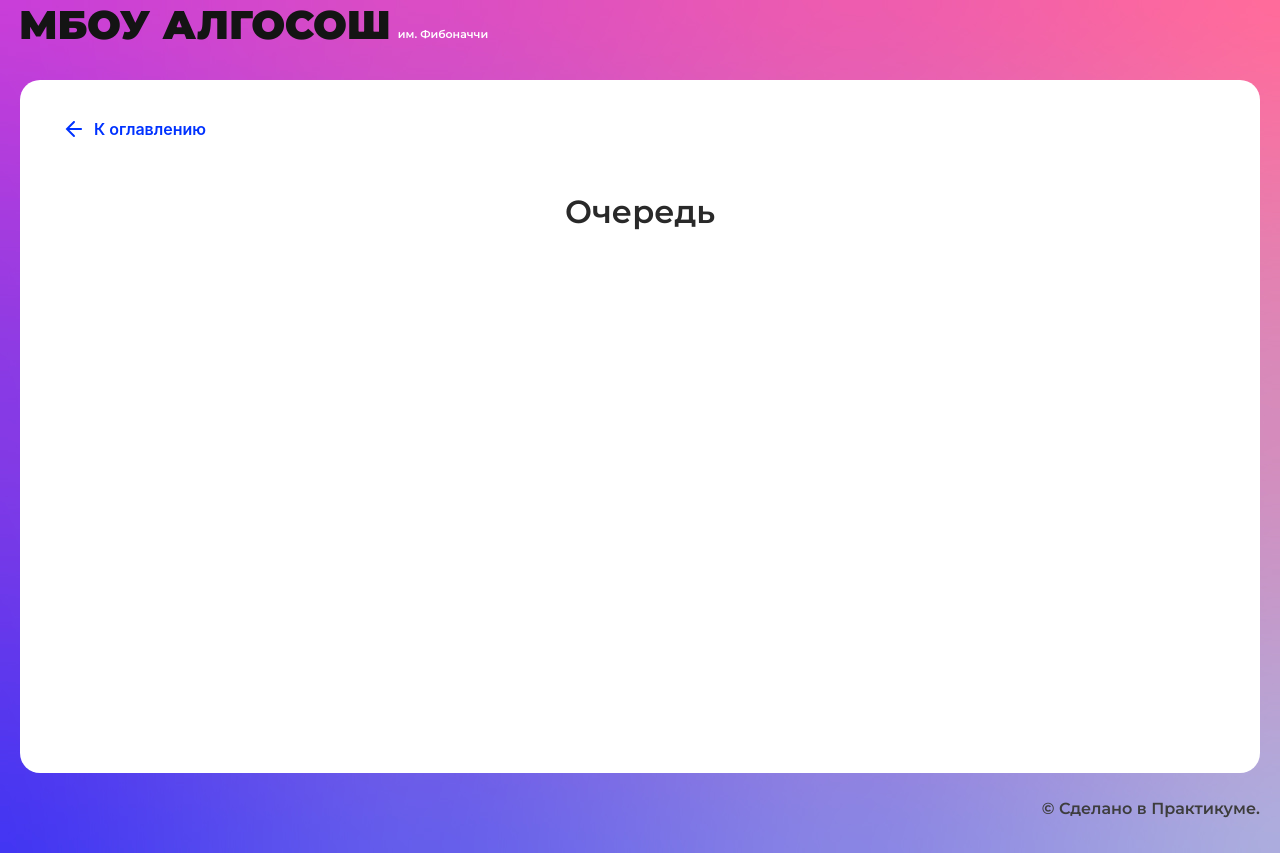
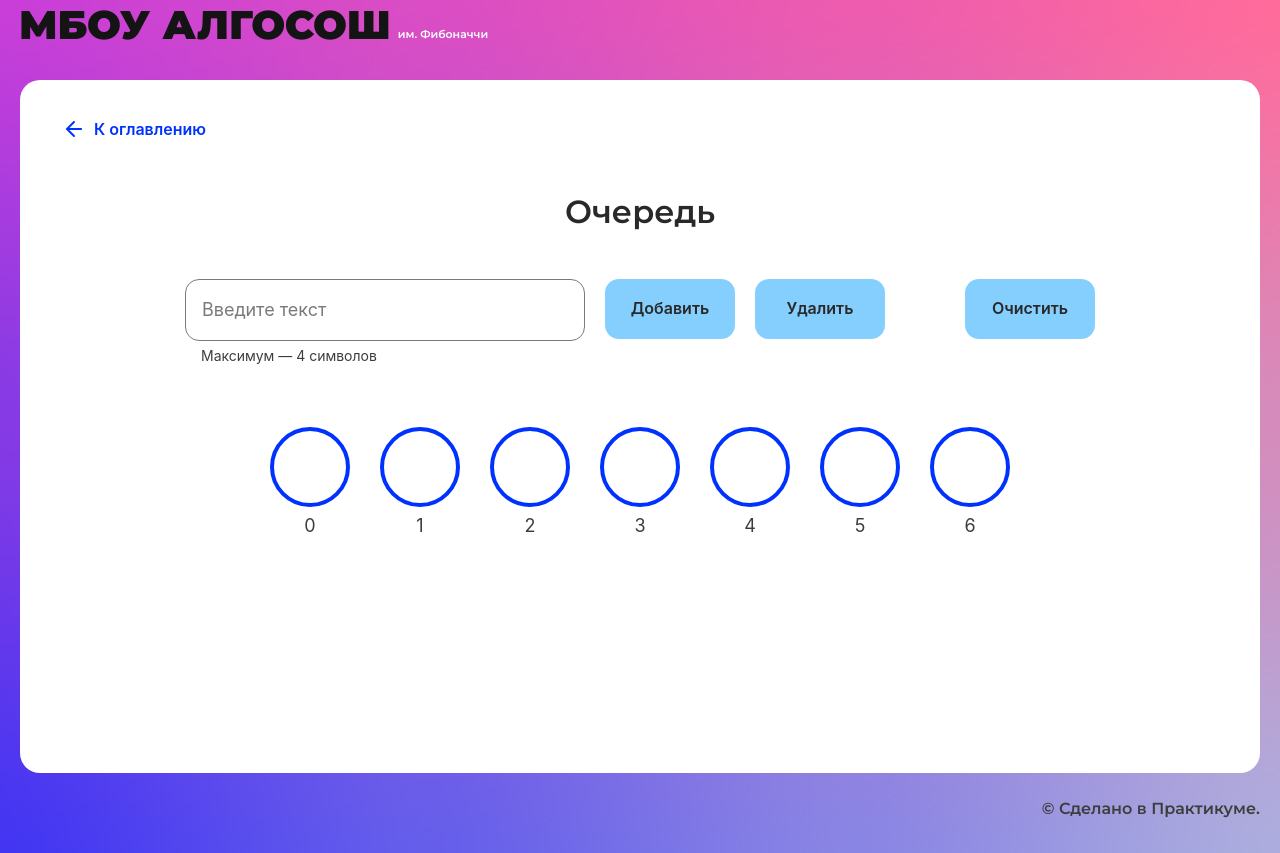
Before and after one commit to Mishe4ka14/algososh, a React (Create React App) app: page /queue in a window 1280 px wide. Built offline with nearby package versions, Linux system fonts and the light colour scheme.

Commit message:
start queue page

```diff
--- /dev/null
+++ b/src/components/queue-page/queue-page.module.css
@@ -0,0 +1,15 @@
+.box{
+  display: flex;
+  justify-content: center;
+  gap: 20px;
+}
+
+.container{
+  margin: 0 auto;
+  display: flex;
+  flex-wrap: wrap;
+  justify-content: center;
+  gap: 30px;
+  width: 1100px;
+  margin-top: 60px;
+}
--- a/src/components/queue-page/queue-page.tsx
+++ b/src/components/queue-page/queue-page.tsx
@@ -1,10 +1,78 @@
-import React from "react";
+import React, { useEffect } from "react";
 import { SolutionLayout } from "../ui/solution-layout/solution-layout";
+import { Button } from "../ui/button/button";
+import { useState } from "react";
+import { Circle } from "../ui/circle/circle";
+import { Input } from "../ui/input/input";
+import { ElementStates } from "../../types/element-states";
+import styles from './queue-page.module.css';
+
+interface IElem {
+  letter?: string
+  index: number
+}
 
 export const QueuePage: React.FC = () => {
+
+  const [value, setValue] = useState('');
+  const [arr, setArr] = useState<IElem[]>([]);
+  const [valuesArr, setValuesArr] = useState<string[]>([])
+
+
+  const [head, setHead] = useState(0);
+  const [tail, setTail] = useState(0);
+
+  const handleClick = (e: React.ChangeEvent<HTMLInputElement>) => {
+    setValue(e.target.value)
+  }
+
+  useEffect(() => {
+    const firstArr:IElem[] = [];
+    for(let i = 0; i < 7; i++){
+      const first: IElem = {letter: '', index: i};
+      firstArr.push(first)
+    }
+    setArr(firstArr)
+  }, [])
+
+  const enqueue = (item: string) => {
+    if (tail < 7 && item !== '') {
+      const updatedArr = [...arr];
+      updatedArr[tail] = { letter: item, index: tail };
+      setArr(updatedArr);
+      setTail(tail + 1);
+      setValue('');
+    }
+  };
+
+  const dequeue = () => {
+    if (head < tail) {
+      const updatedArr = [...arr];
+      updatedArr[head] = { letter: '', index: head };
+      setArr(updatedArr);
+      setHead(head + 1);
+    }
+  };
+
   return (
     <SolutionLayout title="Очередь">
-
+      <div className={styles.box}>
+        <Input maxLength={4} width={400} isLimitText max={4} onChange={handleClick} value={value}/>
+        <Button text="Добавить" onClick={() => enqueue(value)}/>
+        <Button text="Удалить" onClick={dequeue}/>
+        <Button text="Очистить" extraClass="ml-30" />
+      </div>
+      <div className={styles.container}>
+        {arr.map((element) => (
+        <Circle
+          key={element.index}
+          index={element.index}
+          letter={element.letter}
+          head={element.index === head && (head !== 0 || element.letter !== '') ? 'head' : null}
+          tail={element.index === tail - 1 && element.letter !== '' ? 'tail' : null}
+        />
+        ))}
+      </div>
     </SolutionLayout>
   );
 };
```
